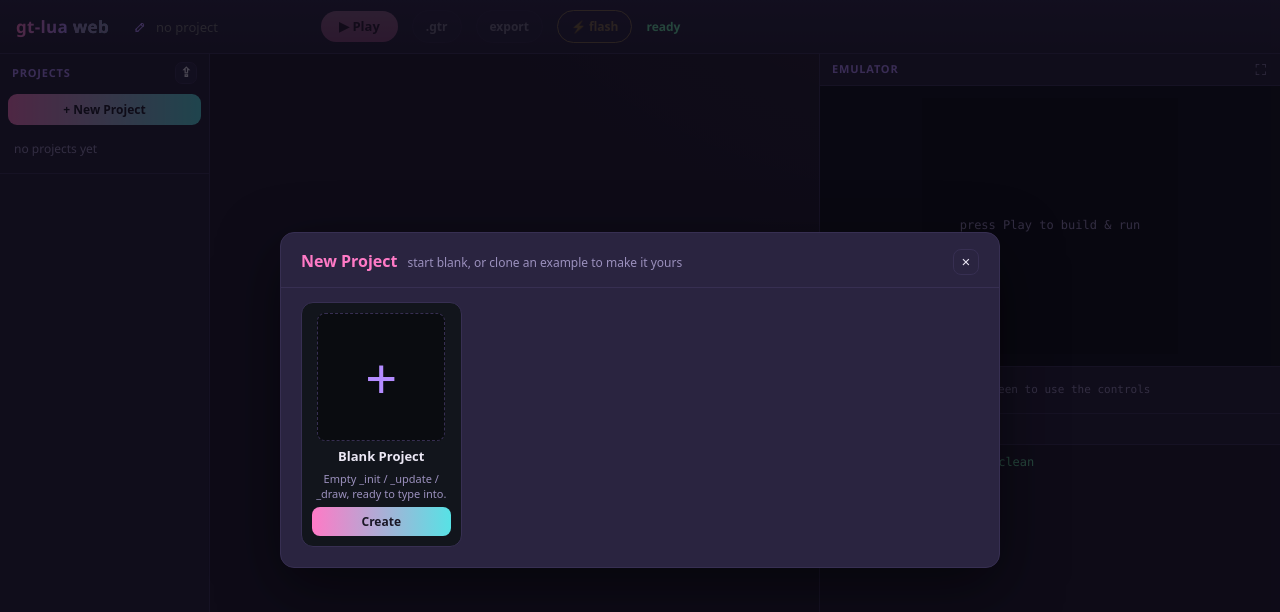
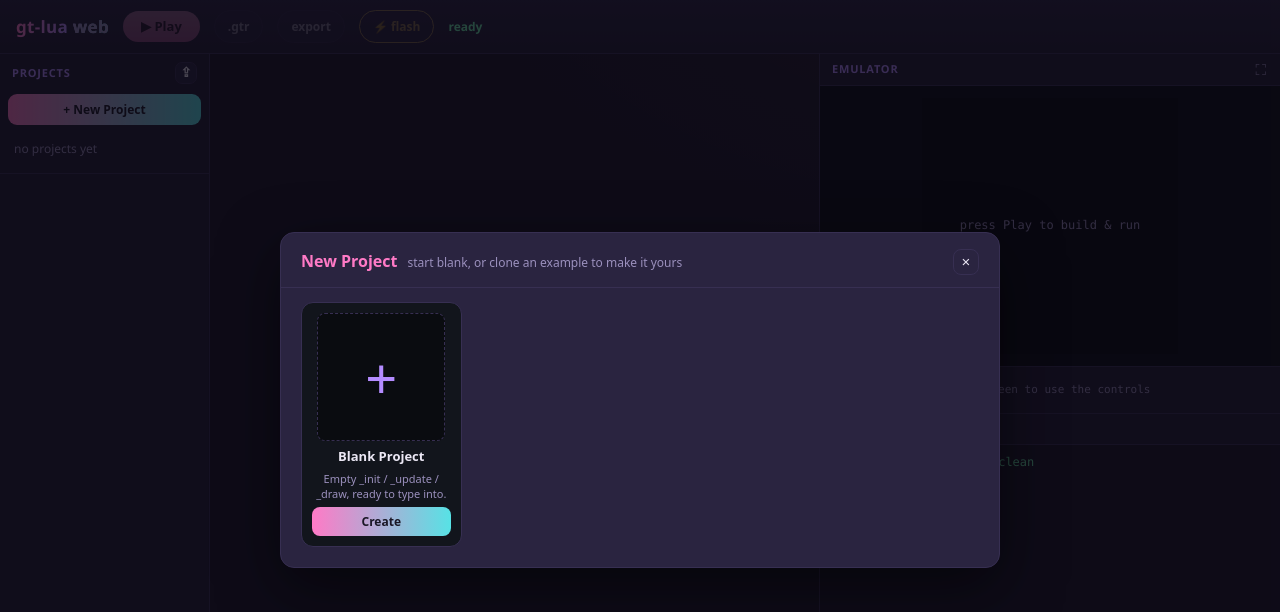
Before and after one commit to monteslu/gametank_lua_web, a React (Vite) app: page / in a window 1280 px wide. Shown: the top 612 px of the page. Built offline with nearby package versions, Linux system fonts and the light colour scheme; what gtlua would draw is missing.

Commit message:
Project name edits in the Settings tab; header field removed
The header is logo + actions + status only. Settings gains a Project
name field (top of the tab, live-renames the sidebar entry) above the
manifest Title/ROM fields.

```diff
--- a/src/App.jsx
+++ b/src/App.jsx
@@ -544,11 +544,6 @@ export function App() {
     <div className="ide">
       <header className="topbar">
         <span className="logo">gt-lua <span className="dim">web</span></span>
-        <label className="proj-name-wrap tip" data-tip="project name - click to rename">
-          <i className="ti ti-pencil" aria-hidden="true" />
-          <input className="proj-name" value={projectName} onChange={(e) => rename(e.target.value)}
-            aria-label="project name" placeholder="no project" disabled={!currentId} />
-        </label>
         <button className="play" onClick={play} disabled={!warm || !currentId || building || errors.length > 0}
           title={warm ? "build & run (Ctrl-R)" : "warming up the build tools..."}>
           {building ? "building..." : warm ? "▶ Play" : "warming up..."}
@@ -665,7 +660,7 @@ export function App() {
             )}
             {view === "settings" && (
               <Suspense fallback={<div className="cheat-empty">loading…</div>}>
-                <ProjectSettings project={project} onChange={onProjectChange} projectName={projectName} />
+                <ProjectSettings project={project} onChange={onProjectChange} projectName={projectName} onRename={rename} />
               </Suspense>
             )}
             {view === "cheat" && (
--- a/src/ProjectSettings.jsx
+++ b/src/ProjectSettings.jsx
@@ -5,7 +5,7 @@ import React from "react";
 // add build knobs (num8). This tab is the friendly front-end for that file - a
 // beginner sets a title and flips "smaller/faster numbers" without hand-editing
 // JSON. `project` is the parsed manifest; onChange gets the updated object.
-export function ProjectSettings({ project, onChange, projectName }) {
+export function ProjectSettings({ project, onChange, projectName, onRename }) {
   const p = project || {};
   const set = (k, v) => {
     const next = { ...p };
@@ -22,6 +22,16 @@ export function ProjectSettings({ project, onChange, projectName }) {
           Saved as <code>project.json</code> - the same project file the GameTank
           C SDK uses. Exports and forks carry it along.
         </p>
+
+        <label className="settings-field">
+          <span className="settings-label">Project name</span>
+          <input
+            type="text"
+            value={projectName ?? ""}
+            onChange={(e) => onRename?.(e.target.value)}
+          />
+          <span className="settings-hint">how it appears in the projects list</span>
+        </label>
 
         <label className="settings-field">
           <span className="settings-label">Title</span>
--- a/src/styles.css
+++ b/src/styles.css
@@ -44,22 +44,6 @@ body {
 .status.err { color: var(--err); }
 .build-msg { font: 12px/1 var(--mono); color: var(--dim); margin-left: auto; }
 .build-msg .err { color: var(--err); }
-
-/* the project name: reads as a title, edits in place (pencil = the hint) */
-.proj-name-wrap {
-  display: inline-flex; align-items: center; gap: 6px; padding: 0 4px 0 10px;
-  background: transparent; border: 1px solid transparent; border-radius: var(--radius);
-}
-.proj-name-wrap .ti-pencil { font-size: 12px; color: var(--grape); }
-.proj-name-wrap:hover, .proj-name-wrap:focus-within {
-  background: #12151c; border-color: var(--line);
-}
-.proj-name-wrap:focus-within { border-color: var(--accent); }
-.proj-name {
-  font: 700 13px system-ui, sans-serif; color: var(--fg); background: transparent;
-  border: 0; outline: none; padding: 5px 4px; width: 150px;
-}
-.proj-name:disabled { color: var(--dim); font-weight: 400; }
 
 .play {
   font: 800 13px/1 system-ui, sans-serif; color: #2a0b1e;
```
